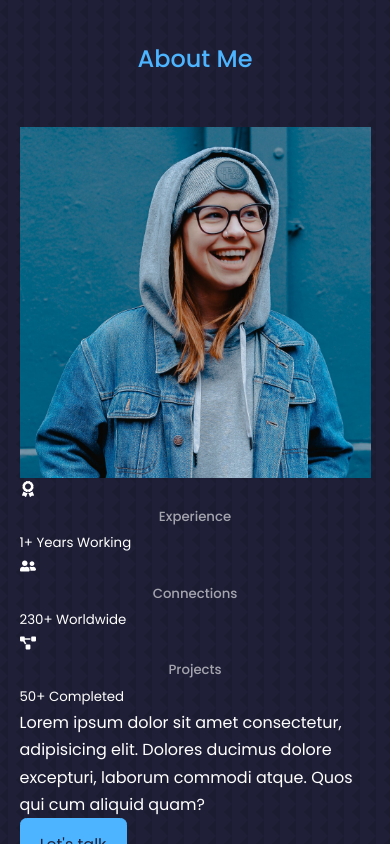
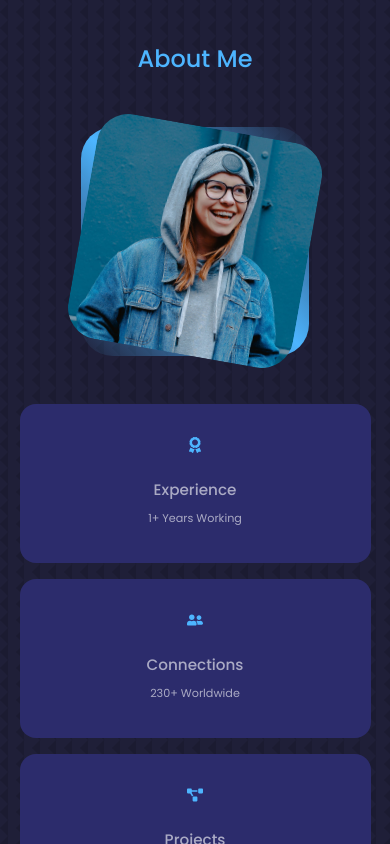
Before and after one commit to Nicolaswg/personal-portfolio, a React (Create React App) app: page / in a window 390 px wide. Shown: the part 1020-1864 px from the top of the page. Built offline with nearby package versions, Linux system fonts and the light colour scheme.

Commit message:
Apply responsive design to about section

```diff
--- a/src/components/about/about.scss
+++ b/src/components/about/about.scss
@@ -0,0 +1,107 @@
+@use '../../sass/global.scss' as *;
+
+.about-container {
+  display: grid;
+  grid-template-columns: 35% 50%;
+  gap: 15%;
+}
+
+.about-me {
+  width: 100%;
+  aspect-ratio: 1/1;
+  border-radius: 2rem;
+  background: linear-gradient(45deg, transparent, $color-primary, transparent);
+  display: grid;
+  place-items: center;
+}
+
+.about-me-image {
+  border-radius: 2rem;
+  overflow: hidden;
+  transform: rotate(10deg);
+  transition: $transition;
+  &:hover {
+    transform: rotate(0);
+  }
+}
+
+.about-content {
+  p {
+    margin: 2rem 0 2.6rem;
+    color: $color-light;
+
+  }
+}
+
+.about-cards {
+  display: grid;
+  grid-template-columns: repeat(3, 1fr);
+  gap: 1.5rem;
+}
+
+.about-card {
+  background: $bg-color-variant;
+  border: 1px solid transparent;
+  border-radius: 1rem;
+  padding: 2rem;
+  text-align: center;
+  transition: $transition;
+
+  &:hover {
+    background: transparent;
+    border-color: $color-primary-variant;
+  }
+
+  h5 {
+    font-size: 0.95rem;
+  }
+
+  small {
+    font-size: 0.7rem;
+    color: $color-light;
+  }
+}
+
+.about-icon {
+  color: $color-primary;
+  font-size: 1rem;
+  margin-bottom: 1rem;
+}
+
+@media screen and (max-width: 1024px){
+
+  .about-container {
+    grid-template-columns: 1fr;
+    gap: 0;
+  }
+
+  .about-me {
+    width: 50%;
+    margin: 2rem auto 4rem;
+  }
+
+  .about-content {
+    p {
+      margin: 1rem 0 1.5rem;
+    }
+  }
+}
+
+@media screen and (max-width: 600px){
+  .about-me {
+    width: 65%;
+    margin: 0 auto 3rem;
+  }
+
+  .about-cards {
+    grid-template-columns: 1fr;
+    gap: 1rem;
+  }
+
+  .about-content {
+    text-align: center;
+    p {
+      margin: 1.5rem 0;
+    }
+  }
+}
```
